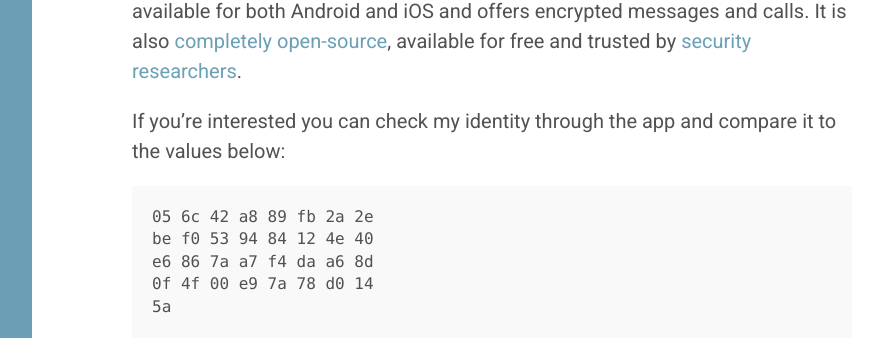
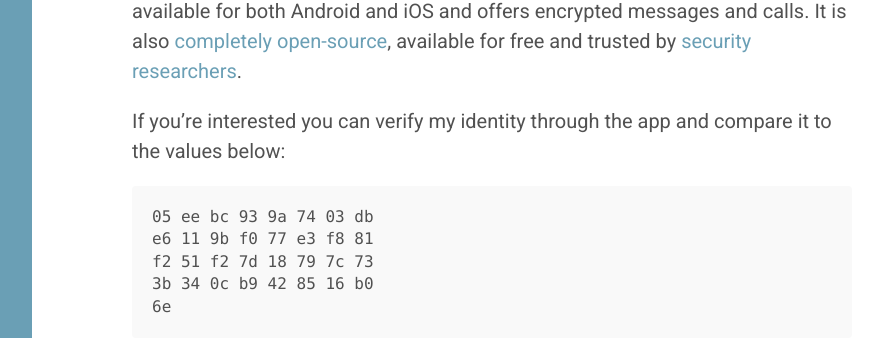
Before and after one commit to skulumani/skulumani.github.io, a Jekyll site: the page built from about.md, in a window 1280 px wide and 1293 px high. Shown: the part 399-737 px from the top of the window, without its empty margins (328-1205 px from the left). Built offline with Jekyll 4.4.1, drawn with Linux system fonts in a browser that asks for light colours; grey boxes are pictures that could not be loaded.

Commit message:
Update Signal identity

```diff
--- a/about.md
+++ b/about.md
@@ -16,17 +16,17 @@ Signal allows for simple and secure commuincations across mobile devices.
 It is available for both Android and iOS and offers encrypted messages and calls.
 It is also [completely open-source](https://github.com/WhisperSystems), available for free and trusted by [security researchers](http://blog.cryptographyengineering.com/2013/03/here-come-encryption-apps.html).
 
-If you're interested you can check my identity through the app and compare it to the values below:
+If you're interested you can verify my identity through the app and compare it to the values below:
 
 ~~~
-05 6c 42 a8 89 fb 2a 2e
-be f0 53 94 84 12 4e 40
-e6 86 7a a7 f4 da a6 8d
-0f 4f 00 e9 7a 78 d0 14
-5a
+05 ee bc 93 9a 74 03 db
+e6 11 9b f0 77 e3 f8 81
+f2 51 f2 7d 18 79 7c 73
+3b 34 0c b9 42 85 16 b0
+6e
 ~~~
 
-<img src="{{ site.baseurl }}assets/textsecure_qr.png" width="256">
+<img src="{{ site.baseurl }}assets/20160124.png" width="256">
 
 
 <!---
```
Also changed, not shown: assets/20160124_signal_qr.png (added).
